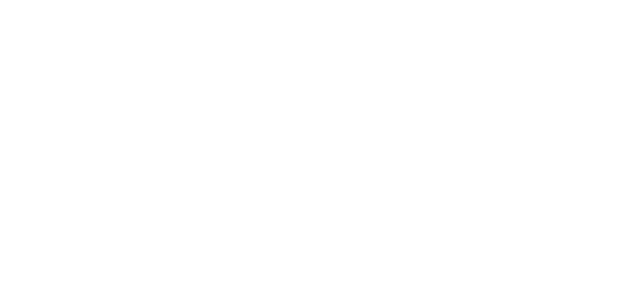
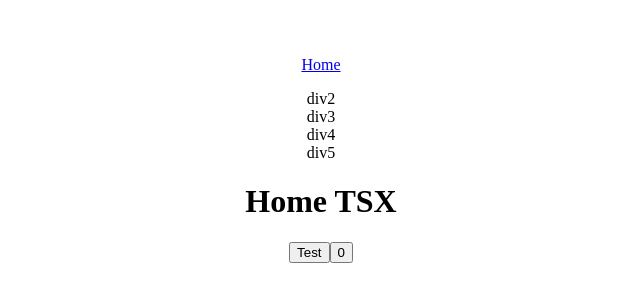
Before and after one commit to K-Kocak/Shopping-Site-in-TypeScript, a React app: page / in a window 1280 px wide. Shown: the top 302 px of the page, without its empty margins (319-959 px from the left). Built offline with nearby package versions, Linux system fonts and the light colour scheme; the HTML template or start-up script is replaced by a standard one.

Commit message:
Figuring out zustand and react router

```diff
--- a/src/backend/stores.tsx
+++ b/src/backend/stores.tsx
@@ -1,9 +1,10 @@
-/* eslint-disable react-refresh/only-export-components */
+
 import { create, StoreApi } from 'zustand';
-import { persist, createJSONStorage } from 'zustand/middleware';
-
+import { persist } from 'zustand/middleware';
+//, createJSONStorage
 
 // Add item to store
+/*
 export function append<T>(store: StoreApi<T[]>, item: T) {
   store.setState((state) => [...state, item]);
 }
@@ -18,6 +19,7 @@
   return Object.values(store.getState());
 }
 
+// Remove item from store
 export function remove<T>(store: StoreApi<T[]>, item: T) {
   store.setState((state) =>{
     const index = state.indexOf(item);
@@ -27,30 +29,38 @@
     return [...state];
   })
 }
-
-const WithStore = (Component: any, primary: any, secondary?: any, tertiary?: any) => (props: any) => {
+*/
+/*const WithStore = (Component: any, primary: any, secondary?: any, tertiary?: any) => (props: any) => {
   const primaryStore = primary();
   const secondaryStore = secondary ? secondary() : null;
   const tertiaryStore = tertiary ? tertiary() : null;
 
   return <Component {...props} pStore={primaryStore} sStore={secondaryStore} tStore={tertiaryStore} />;
+}*/
+
+export interface counterValue {
+  value: number;
+
+  setValue: (value: number) => void;
+}
+
+// eslint-disable-next-line react-refresh/only-export-components
+export const useValue = create<counterValue>()(
+  persist(
+    (set): counterValue => ({
+      value: 0,
+      setValue: (value: number) => set({ value })
+    }),
+    {
+      name: "test-state",
+    }
+  )
+);
+
+// eslint-disable-next-line @typescript-eslint/no-explicit-any
+export const WithStore = (Component: any, primary: any) => (props: any) => {
+  const primaryStore = primary();
+  return <Component {...props} pStore={primaryStore}/>;
 }
 
 export default WithStore;
-
-/*const useStore = create((set) => ({
-    bears: 0,
-    increasePopulation: () => set((state) => ({ bears: state.bears + 1 })),
-    removeAllBears: () => set({ bears: 0 }),
-    updateBears: (newBears) => set({ bears: newBears }),
-  }))
-
-  function BearCounter() {
-    const bears = useStore((state) => state.bears)
-    return <h1>{bears} around here...</h1>
-  }
-
-  function Controls() {
-    const increasePopulation = useStore((state) => state.increasePopulation)
-    return <button onClick={increasePopulation}>one up</button>
-  }*/
--- /dev/null
+++ b/src/constants.ts
@@ -0,0 +1,4 @@
+export const contentRoutes = {
+    HOME: "/",
+    PAGETWO: "/pagetwo",
+}
--- a/src/ui/App.tsx
+++ b/src/ui/App.tsx
@@ -2,27 +2,34 @@
 
 import { router } from "@app/main";
 
-import WithStore from '@backend/stores';
+import WithStore, { useValue } from '@backend/stores';
 
 import '@css/App.scss';
 
-function App() {
-    return (
-      <>
-        hi
+import MainView from '@ui/layout/MainView';
 
-        <div className="card">
-          <p>
-
-          </p>
-        </div>
-        <p className="read-the-docs">
-          Click on the Vite and React logos to learn more
-        </p>
-      </>
-    )
-
+interface IProps {
 
 }
 
-export default App
+class App extends React.Component<IProps, never> {
+  constructor(props: IProps){
+    super(props);
+  }
+
+
+
+  render() {
+    return (
+      <div className={"App"}
+      onContextMenu={(e) => e.preventDefault()}>
+        <MainView />
+      </div>
+    )
+  }
+}
+
+
+
+// eslint-disable-next-line react-refresh/only-export-components
+export default WithStore(App, useValue);
--- /dev/null
+++ b/src/ui/layout/MainView.tsx
@@ -0,0 +1,31 @@
+import React from 'react';
+import { Routes, Route } from "react-router-dom";
+
+
+import { contentRoutes } from '@app/constants';
+
+import Home from '@ui/pages/Home';
+import TestPage from '../pages/TestPage';
+import Navbar from './Navbar';
+
+class MainView extends React.Component<any> {
+    constructor(props: any) {
+        super(props);
+    }
+
+
+
+    render() {
+        return (
+            <div>
+                <Navbar />
+                <Routes>
+                    <Route path={contentRoutes.HOME} element={<Home />} />
+                    <Route path={contentRoutes.PAGETWO} element={<TestPage />} />
+                </Routes>
+            </div>
+        )
+    }
+}
+
+export default MainView;
--- /dev/null
+++ b/src/ui/layout/Navbar.tsx
@@ -0,0 +1,28 @@
+import React from 'react'
+import { Link } from 'react-router-dom';
+
+import { contentRoutes } from '@app/constants';
+
+class Navbar extends React.Component<any>{
+    constructor(props: any){
+        super(props);
+    }
+
+    navigate = () => {
+
+    }
+
+    render(){
+        return(
+            <div className={"Navbar"}>
+                <Link to={contentRoutes.HOME}><div><p>Home</p></div></Link>
+                <div>div2</div>
+                <div>div3</div>
+                <div>div4</div>
+                <div>div5</div>
+            </div>
+        )
+    }
+}
+
+export default Navbar;
--- /dev/null
+++ b/src/ui/pages/Home.tsx
@@ -0,0 +1,35 @@
+import React from 'react';
+import { Link } from 'react-router-dom';
+
+import WithStore, { counterValue, useValue } from '@app/backend/stores';
+import { contentRoutes } from '@app/constants';
+
+interface IProps {
+    pStore: counterValue
+}
+
+class Home extends React.Component<IProps, never> {
+    constructor(props: IProps){
+        super(props);
+    }
+
+    incrementValue = () => {
+        const currentState = this.props.pStore.value;
+        this.props.pStore.setValue(currentState + 1);
+    }
+
+    render() {
+
+        return(
+            <div>
+                <h1>Home TSX</h1>
+                <Link to={contentRoutes.PAGETWO}><button>Test</button></Link>
+                <button onClick={this.incrementValue}>{this.props.pStore.value}</button>
+
+            </div>
+        )
+    }
+}
+
+// eslint-disable-next-line react-refresh/only-export-components
+export default WithStore(Home, useValue);
--- /dev/null
+++ b/src/ui/pages/TestPage.tsx
@@ -0,0 +1,33 @@
+import React from 'react';
+import { Link } from 'react-router-dom';
+
+import WithStore, { counterValue, useValue } from '@app/backend/stores';
+import { contentRoutes } from '@app/constants';
+
+interface IProps {
+    pStore: counterValue
+}
+
+class Home extends React.Component<IProps, never> {
+    constructor(props: IProps){
+        super(props);
+    }
+
+    decrementValue = () => {
+        const currentState = this.props.pStore.value;
+        this.props.pStore.setValue(currentState - 1);
+    }
+
+    render() {
+        return(
+            <div>
+                <Link to={contentRoutes.HOME}>Hey</Link>
+                <h1>PAGETWO TSX</h1>
+                <button onClick={this.decrementValue}>{this.props.pStore.value}</button>
+            </div>
+        )
+    }
+}
+
+// eslint-disable-next-line react-refresh/only-export-components
+export default WithStore(Home, useValue);
```
Also changed, not shown: src/main.tsx (+1 -7 lines).
